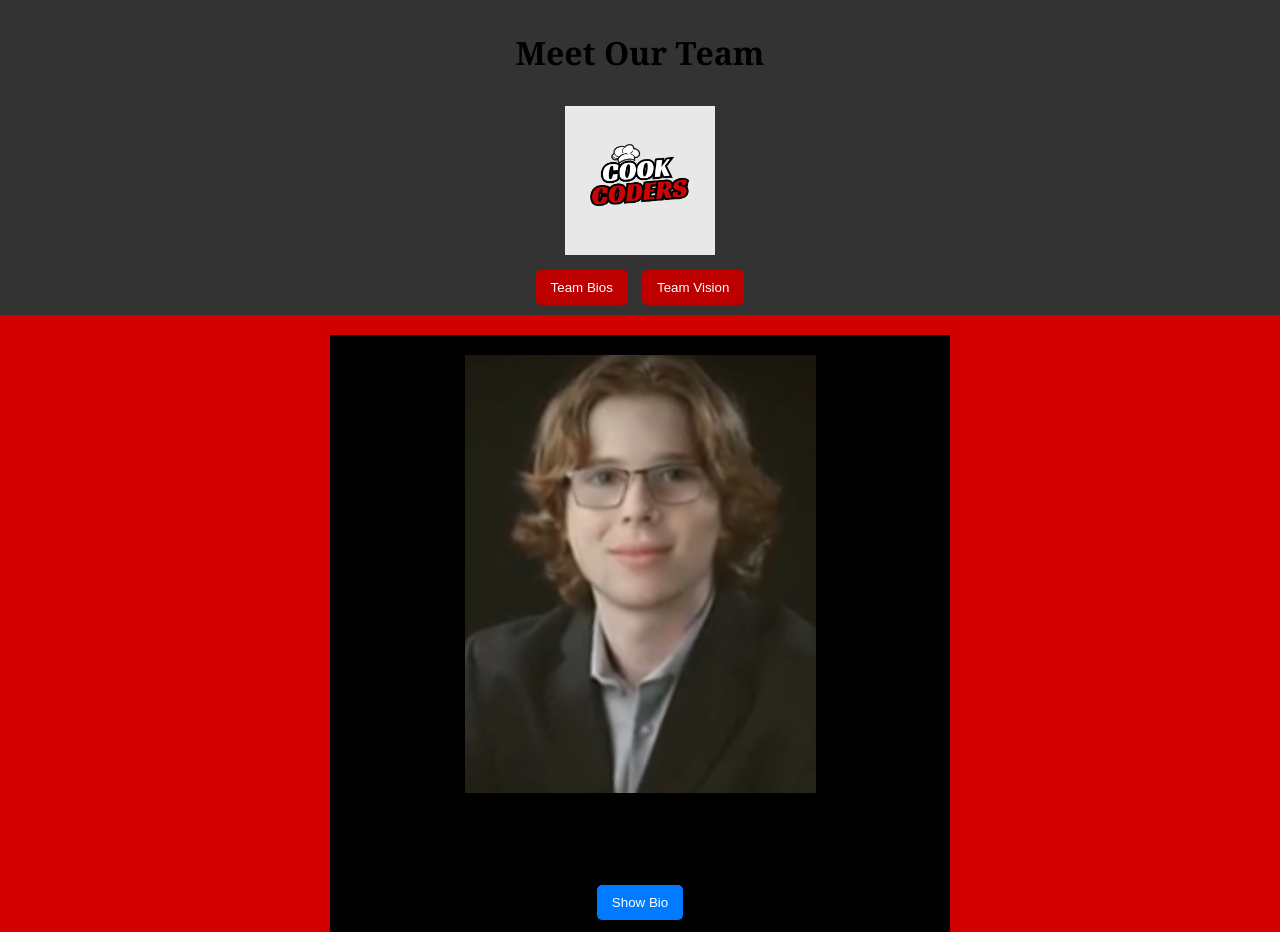
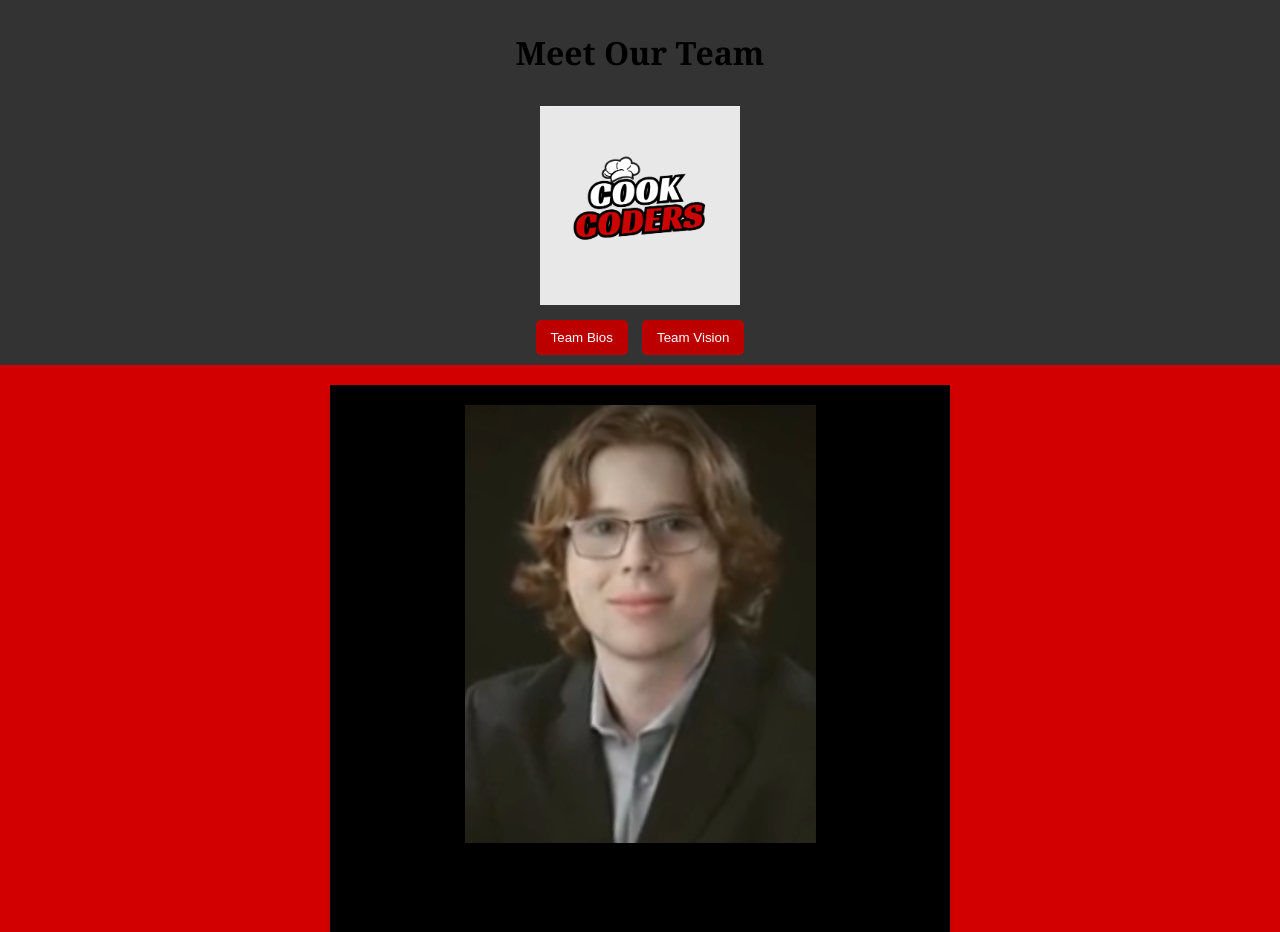
Before and after one commit to colbywardnc/Group-Webpage-Activity, a plain HTML site: page index.html in a window 1280 px wide. Shown: the top 932 px of the page. Drawn offline with Linux system fonts and the light colour scheme; a script that the page names is missing.

Commit message:
feat: updated style

```diff
--- a/styles.css
+++ b/styles.css
@@ -16,7 +16,7 @@ header {
 
 /* Styling for team logo image */
 .team-logo {
-    width: 150px; /* Adjust the size as needed */
+    width: 200px; /* Adjust the size as needed */
     margin-top: 10px;
 }
 
@@ -77,7 +77,7 @@ h2 {
 
 /* Button styling */
 button {
-    background: #007BFF;
+    background: #BC0000;
     color: white;
     border: none;
     padding: 10px 15px;
```
